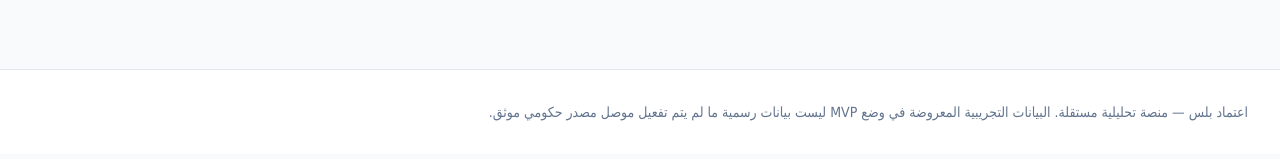
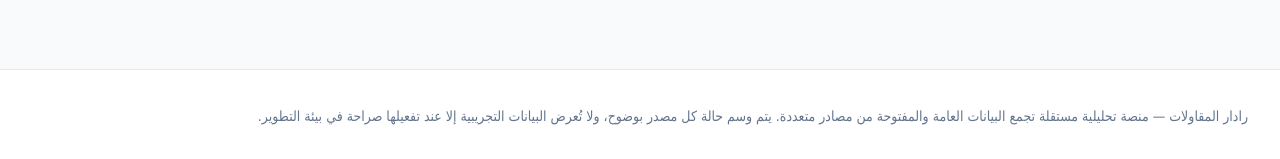
Before and after one commit to GHAZMOTIEBIPRO/Etmad-ben-ghaI, a Next.js app: page / in a window 1280 px wide. Shown: the part 987-1146 px from the top of the page. Built offline with nearby package versions, Linux system fonts and the light colour scheme; no server answers.

Commit message:
feat: update construction radar metadata and transparency notice

```diff
--- a/src/app/layout.tsx
+++ b/src/app/layout.tsx
@@ -3,8 +3,8 @@
 import "./globals.css";
 
 export const metadata: Metadata = {
-  title: { default: "اعتماد بلس", template: "%s | اعتماد بلس" },
-  description: "منصة عربية لعرض وتحليل المنافسات والترسيات الحكومية السعودية.",
+  title: { default: "رادار المقاولات", template: "%s | رادار المقاولات" },
+  description: "منصة سعودية لرصد وتحليل المشاريع والمنافسات والمقاولين وفرص قطاع التشييد من مصادر عامة ورسمية متعددة.",
 };
 
 export default function RootLayout({ children }: Readonly<{ children: React.ReactNode }>) {
@@ -14,8 +14,8 @@
         <Header />
         {children}
         <footer className="mt-16 border-t border-slate-200 bg-white">
-          <div className="mx-auto max-w-[1500px] px-4 py-8 text-sm text-slate-500 sm:px-6 lg:px-8">
-            اعتماد بلس — منصة تحليلية مستقلة. البيانات التجريبية المعروضة في وضع MVP ليست بيانات رسمية ما لم يتم تفعيل موصل مصدر حكومي موثق.
+          <div className="mx-auto max-w-[1500px] px-4 py-8 text-sm leading-7 text-slate-500 sm:px-6 lg:px-8">
+            رادار المقاولات — منصة تحليلية مستقلة تجمع البيانات العامة والمفتوحة من مصادر متعددة. يتم وسم حالة كل مصدر بوضوح، ولا تُعرض البيانات التجريبية إلا عند تفعيلها صراحة في بيئة التطوير.
           </div>
         </footer>
       </body>
```
